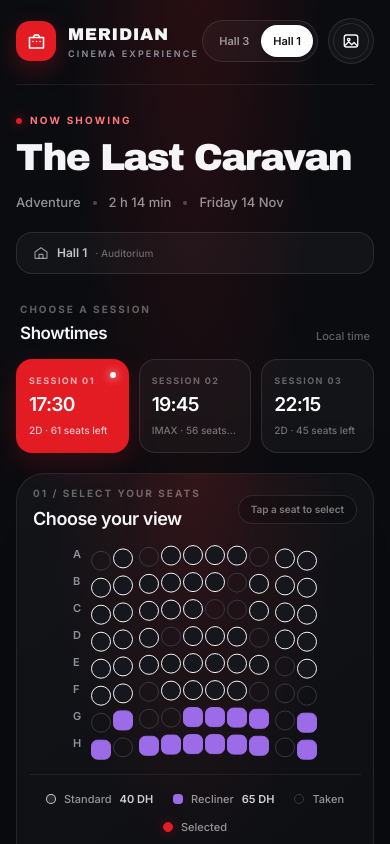
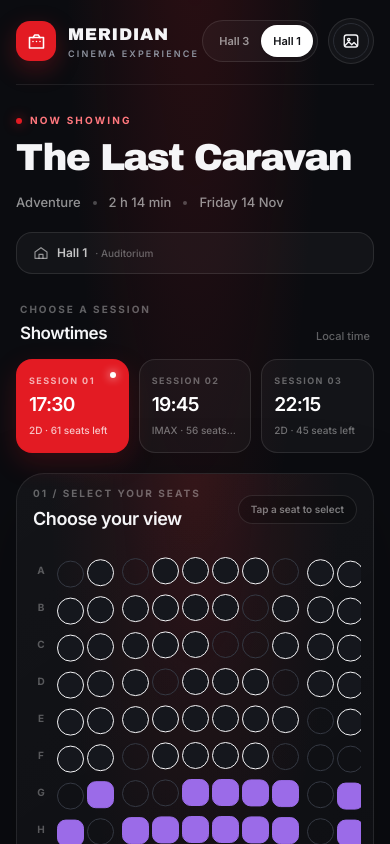
Before and after one commit to aouidate47/cinema, a Next.js app: page /hall-1/1730 in a window 390 px wide. Shown: the top 844 px of the page. Built offline with nearby package versions, Linux system fonts and the light colour scheme.

Commit message:
Improve responsive seat map layout

```diff
--- a/components/SeatMap.tsx
+++ b/components/SeatMap.tsx
@@ -13,8 +13,8 @@ export default function SeatMap({ hall, seats, selectedId, onSelect }: Props) {
 
   return (
     <div
-      className="flex flex-1 flex-col justify-center gap-[7px] px-3"
-      style={{ "--s": `min(20px, calc((min(100vw, 440px) - 104px) / ${maxSeats}))` } as React.CSSProperties}
+      className="flex w-full flex-1 flex-col justify-center gap-2.5 overflow-x-auto px-1 py-3 sm:gap-3 sm:px-2"
+      style={{ "--s": `min(27px, calc((min(100vw, 1100px) - 76px) / ${maxSeats}))` } as React.CSSProperties}
     >
       {hall.rows.map((l, r) => {
         let c = 0;
@@ -24,16 +24,16 @@ export default function SeatMap({ hall, seats, selectedId, onSelect }: Props) {
         return (
           <Fragment key={l}>
             {r === hall.balFrom && (
-              <div className="-my-0.5 text-center text-[11px] text-mute">Balcony</div>
+              <div className="my-1 text-center text-[9px] font-bold uppercase tracking-[.22em] text-gold/75">Balcony level</div>
             )}
-            <div className="flex items-center justify-center gap-1.5">
-              <span aria-hidden className="w-3 text-[11px] font-semibold text-mute">{l}</span>
+            <div className="flex min-w-max items-center justify-center gap-2 sm:gap-3">
+              <span aria-hidden className="w-4 text-center text-[10px] font-bold text-white/30">{l}</span>
               {rowLayout.map((n, block) => (
-                <div key={block} className="flex gap-[2px]">
+                <div key={block} className="flex gap-[3px] sm:gap-1">
                   {Array.from({ length: n }, () => {
                     c++;
                     const seat = byId.get(l + c)!;
-                    const lift = Math.pow(ix - (total - 1) / 2, 2) * 0.28;
+                    const lift = Math.pow(ix - (total - 1) / 2, 2) * 0.18;
                     ix++;
                     return (
                       <Seat key={seat.id} seat={seat} lift={lift} selected={selectedId === seat.id} onSelect={onSelect} />
```
